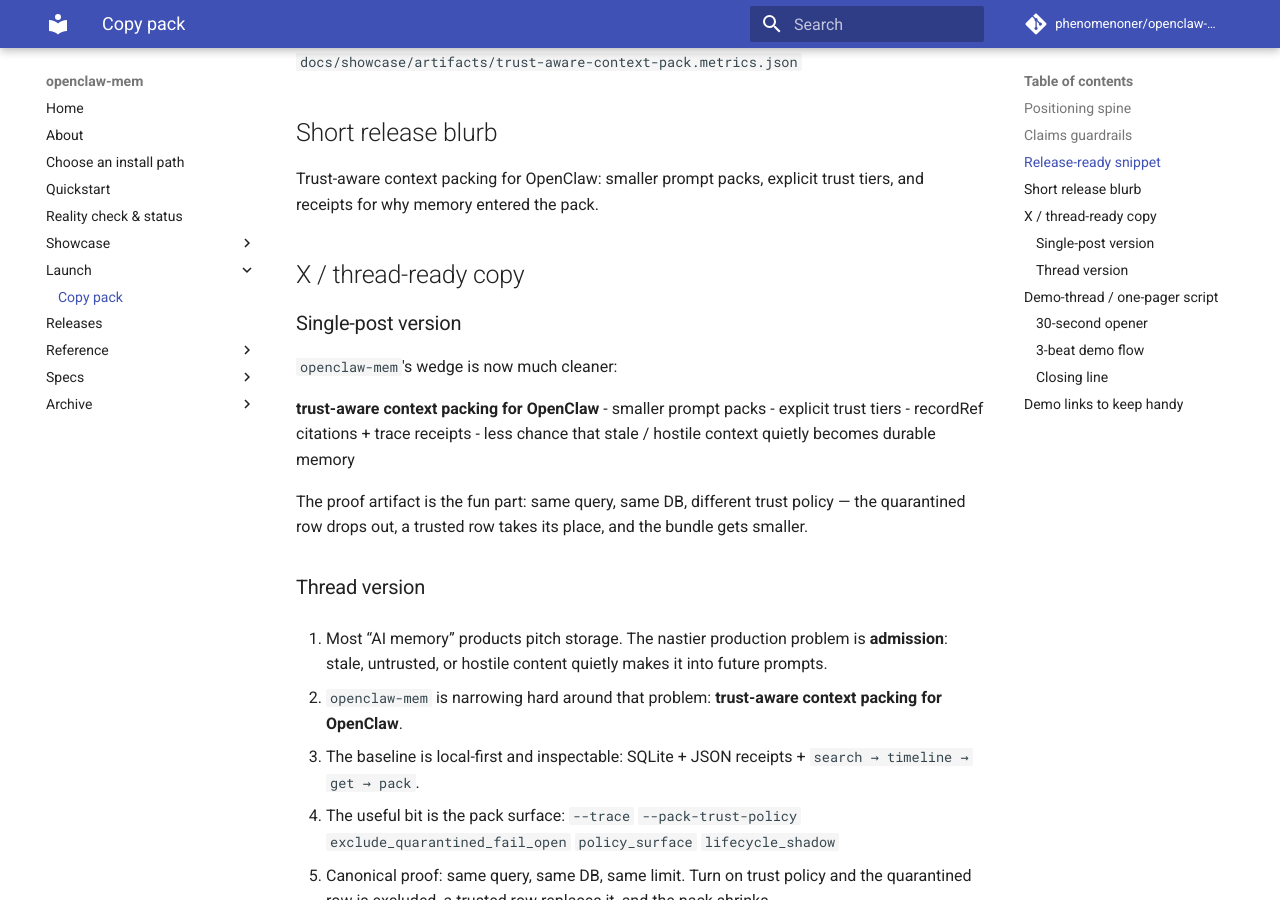
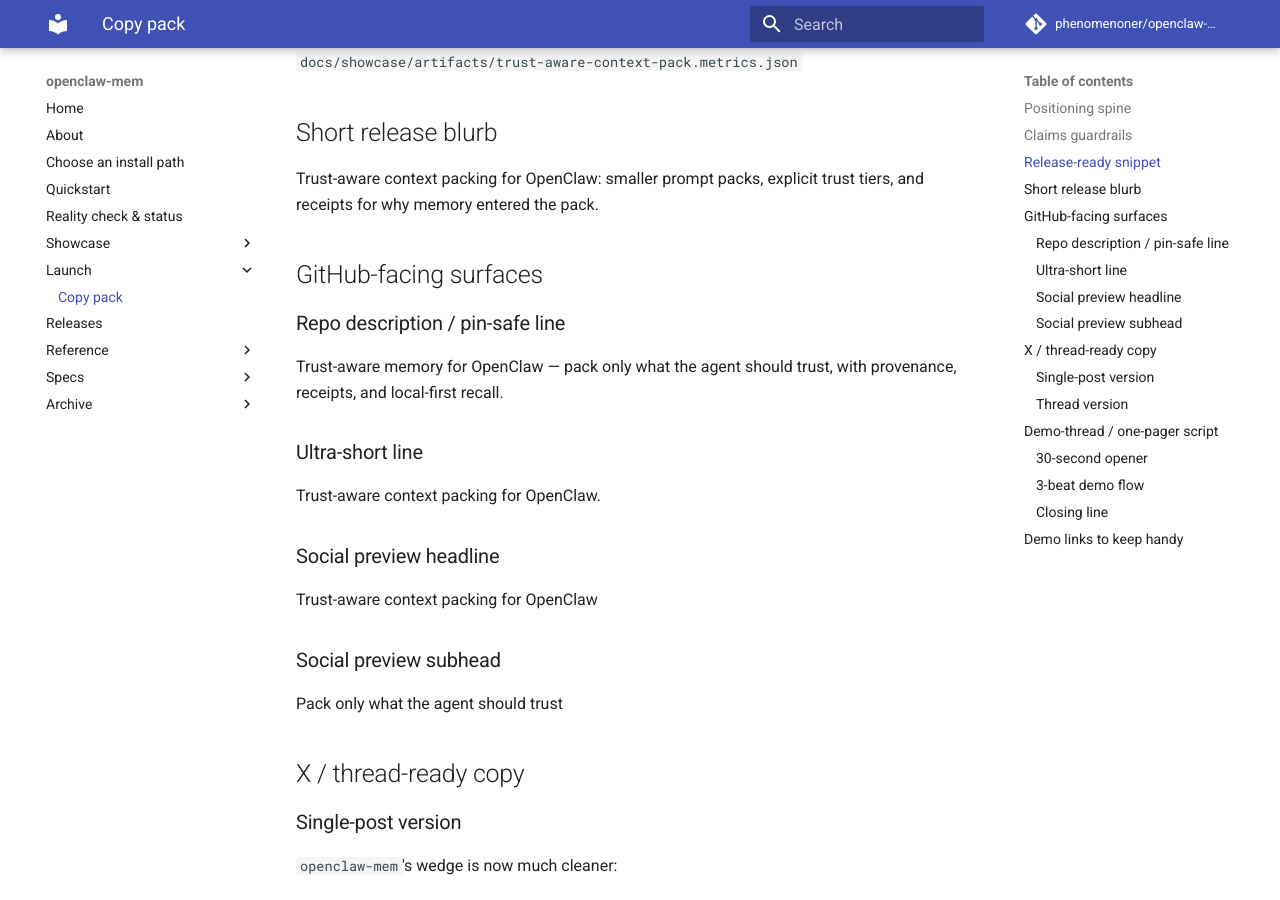
Before and after one commit to phenomenoner/openclaw-mem, an MkDocs documentation site: the page built from docs/launch/trust-aware-context-pack-copy-pack.md, in a window 1280 px wide and 900 px high, scrolled down 963 px. Built offline with MkDocs 1.6.1 and Material for MkDocs 9.7.7, drawn with Linux system fonts in a browser that asks for light colours; comment, search, counter and statistics services are not loaded.

Commit message:
docs: align GitHub-facing launch surfaces

```diff
--- a/docs/launch/trust-aware-context-pack-copy-pack.md
+++ b/docs/launch/trust-aware-context-pack-copy-pack.md
@@ -36,6 +36,24 @@
 ## Short release blurb
 
 Trust-aware context packing for OpenClaw: smaller prompt packs, explicit trust tiers, and receipts for why memory entered the pack.
+
+## GitHub-facing surfaces
+
+### Repo description / pin-safe line
+
+Trust-aware memory for OpenClaw — pack only what the agent should trust, with provenance, receipts, and local-first recall.
+
+### Ultra-short line
+
+Trust-aware context packing for OpenClaw.
+
+### Social preview headline
+
+Trust-aware context packing for OpenClaw
+
+### Social preview subhead
+
+Pack only what the agent should trust
 
 ## X / thread-ready copy
 
```
Also changed, not shown: README.md (+1 -0 lines), docs/index.md (+1 -0 lines), docs/launch/github-repo-surface-consistency.md (added, +140 -0 lines).
